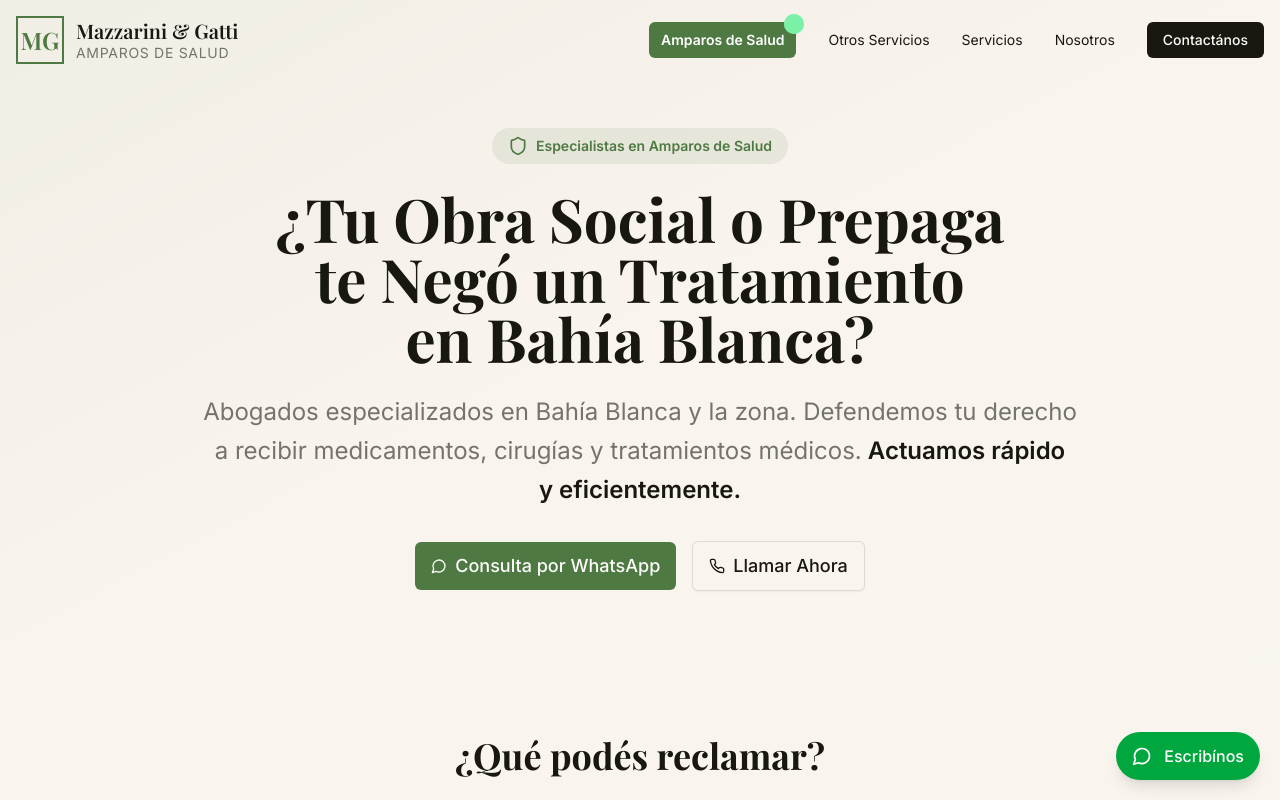
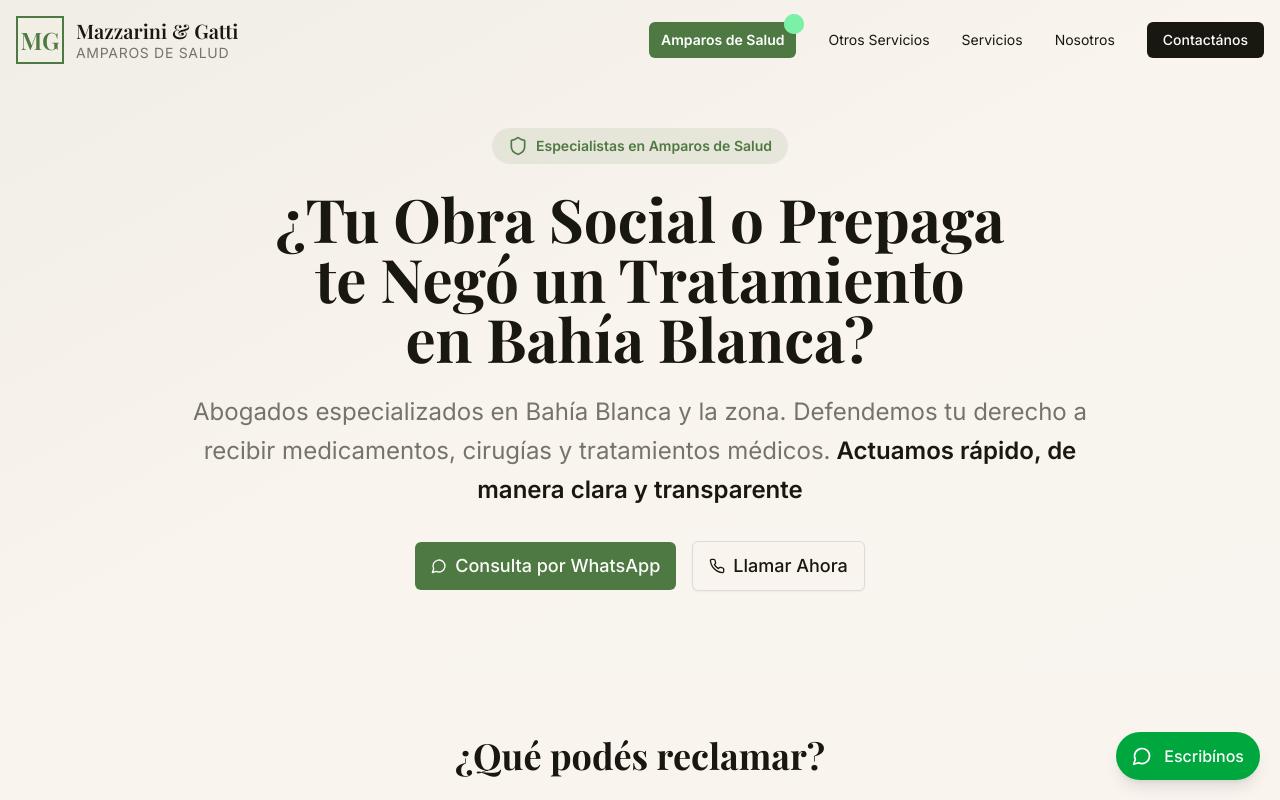
Before and after one commit to tobiasgatti02/mg-legales, a Next.js app: page /amparos-de-salud in a window 1280 px wide. Shown: the top 800 px of the page. Built offline with nearby package versions, Linux system fonts and the light colour scheme; no server answers; a web font is replaced by a local one.

Commit message:
copy titulo

```diff
--- a/app/amparos-de-salud/page.tsx
+++ b/app/amparos-de-salud/page.tsx
@@ -77,7 +77,7 @@ export default function AmparosDeSaludPage() {
 
             <p className="text-xl md:text-2xl text-muted-foreground mb-8 text-pretty leading-relaxed">
               Abogados especializados en Bahía Blanca y la zona. Defendemos tu derecho a recibir medicamentos, cirugías y tratamientos médicos.
-              <span className="text-foreground font-semibold"> Actuamos rápido y eficientemente.</span>
+              <span className="text-foreground font-semibold"> Actuamos rápido, de manera clara y transparente</span>
             </p>
 
             <div className="flex flex-col sm:flex-row gap-4 justify-center items-center">
```
